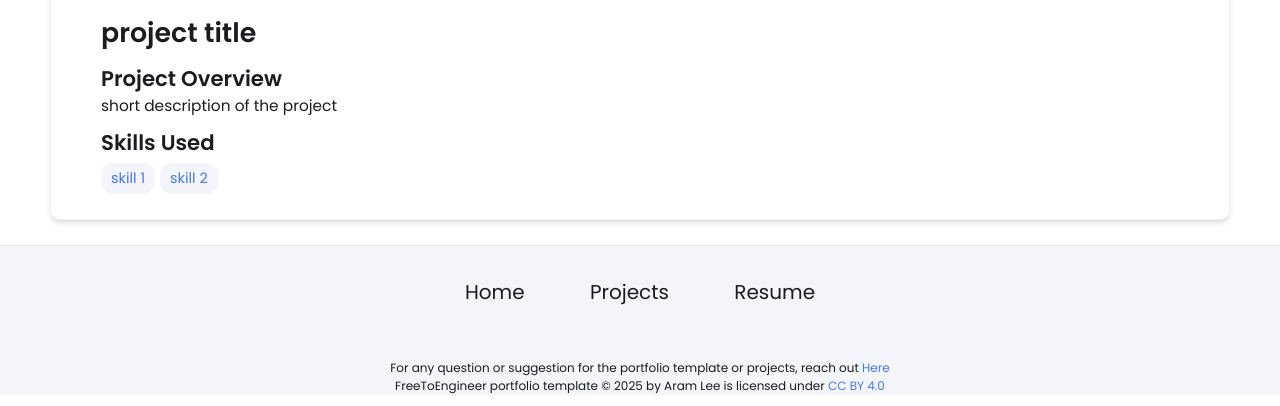
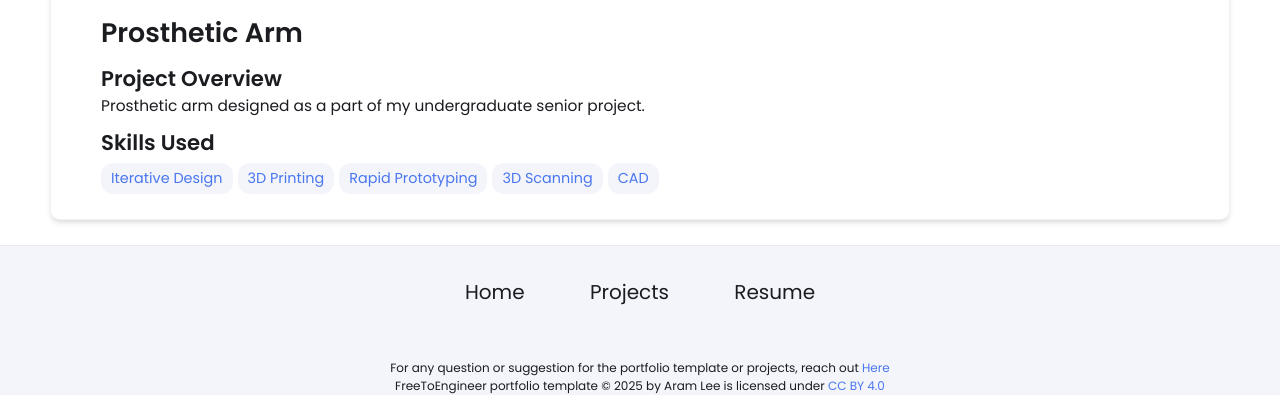
Before and after one commit to mgordon17/mgordon17.github.io, a Jekyll site: the page built from _projects/senior-proj/index.md, in a window 1280 px wide, cut to the strip 494-900 px from the top of the page. Built offline with Jekyll 4.4.1, drawn with Linux system fonts in a browser that asks for light colours.

Commit message:
Update index.md

```diff
--- a/_projects/senior-proj/index.md
+++ b/_projects/senior-proj/index.md
@@ -1,9 +1,12 @@
 ---
 layout: post
-title: project title
-description:  short description of the project
+title: Prosthetic Arm
+description:  Prosthetic arm designed as a part of my undergraduate senior project.
 skills:
-- skill 1
-- skill 2
+- Iterative Design
+- 3D Printing
+- Rapid Prototyping
+- 3D Scanning
+- CAD
 main-image: /project.webp
 ---
```
